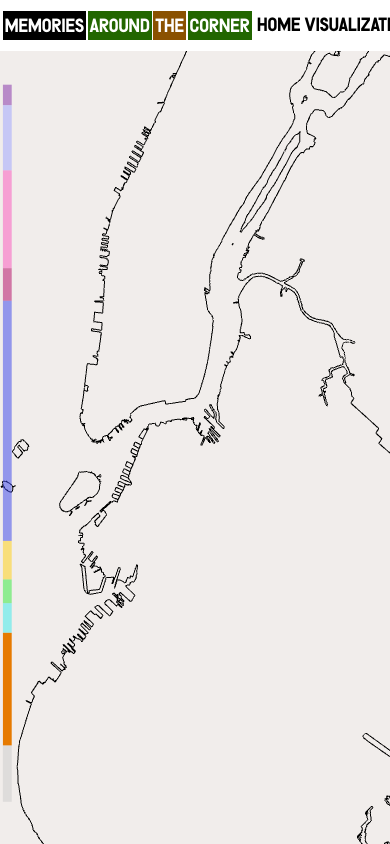
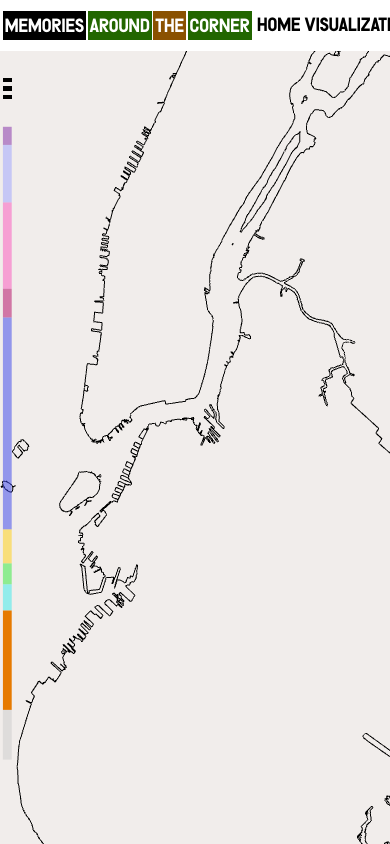
Before and after one commit to JessieJessJe/nyc-conaming, a React (Create React App) app: page /#/visualization in a window 390 px wide. Built offline with nearby package versions, Linux system fonts and the light colour scheme; no server answers; a web font is replaced by a local one.

Commit message:
burgerrrr

```diff
--- a/src/components/BarChart.js
+++ b/src/components/BarChart.js
@@ -1,7 +1,7 @@
 import React, { useState, useEffect, useRef } from 'react';
 
 import * as d3 from "d3"
-import { filterData, getGroupColor, updateGroup, subgroups, dataPrep, initNewFilter, getOpacity } from '../utils/helper';
+import { filterData, getGroupColor, updateGroup, subgroups, dataPrep, initNewFilter, getOpacity, updateNewFilter } from '../utils/helper';
 
 import mydata from "../data/mydata.json"
 import { easeSin } from 'd3';
@@ -11,10 +11,10 @@ import { easeSin } from 'd3';
 
 function BarChart({filter, setNewFilter, newFilter}){
     const ref=useRef();
-    const margin = {top: window.innerHeight*0.1, right: 0, bottom: 0, left: window.innerWidth*0.007}
+    const margin = {top: window.innerHeight*0.15, right: 0, bottom: 0, left: window.innerWidth*0.007}
 
     const width = window.innerWidth * 0.03 - margin.left - margin.right;
-    const height = window.innerHeight * 0.95 - margin.top - margin.bottom;
+    const height = window.innerHeight * 0.90 - margin.top - margin.bottom;
     const data_len = mydata.length;
 
 
@@ -31,17 +31,6 @@ function BarChart({filter, setNewFilter, newFilter}){
                 return new Promise(resolve => setTimeout(resolve, ms));
             }
 
-            function initializeFilter(){
-
-                return new Promise( resolve => {
-                    setNewFilter(initNewFilter(mydata,filter))
-
-                    if (newFilter !== null) {
-                        console.log('async', newFilter)
-                        resolve()
-                    }
-                })
-            }
             setNewFilter(initNewFilter(mydata,filter))
 
             await sleep(200);
@@ -60,6 +49,7 @@ function BarChart({filter, setNewFilter, newFilter}){
 
         }
         else if(!newFilter["displaySelectedGroup"]){ setNewFilter(initNewFilter(mydata,filter)) }
+        else setNewFilter(updateNewFilter(filter, newFilter))
 
 
 
--- /dev/null
+++ b/src/components/Burger/Burger.js
@@ -0,0 +1,16 @@
+//FROM https://css-tricks.com/hamburger-menu-with-a-side-of-react-hooks-and-styled-components/
+// Burger.js
+import React from 'react';
+import { StyledBurger } from './Burger.styled';
+
+const Burger = ({expanded, toggleSidebar}) => {
+  return (
+    <StyledBurger open={expanded} onClick={toggleSidebar}>
+      <div />
+      <div />
+      <div />
+    </StyledBurger>
+  )
+}
+
+export default Burger;
--- /dev/null
+++ b/src/components/Burger/Burger.styled.js
@@ -0,0 +1,65 @@
+import styled from 'styled-components';
+
+export const StyledBurger = styled.button`
+  position: absolute;
+  top: 9vh;
+  left: 0.7vw;
+  display: flex;
+  flex-direction: column;
+  justify-content: space-around;
+  width: 2.3vw;
+  height: 3vh;
+  background: transparent;
+  border: none;
+  cursor: pointer;
+  padding: 0;
+  z-index: 200;
+
+  &:focus {
+    outline: none;
+  }
+
+  div {
+    width: 2.3vw;
+    height: 0.55vh;
+    background-color: black;
+    transition: all 0.3s linear;
+    position: relative;
+    transform-origin: 1px;
+
+    :first-child {
+        transform: ${({ open }) => open ? 'rotate(45deg)' : 'rotate(0)'};
+      }
+
+      :nth-child(2) {
+        opacity: ${({ open }) => open ? '0' : '1'};
+        transform: ${({ open }) => open ? 'translateX(1.5vw)' : 'translateX(0)'};
+      }
+
+
+      :nth-child(3) {
+
+        transform: ${({ open }) => open ? 'rotate(-45deg)' : 'rotate(0)'};
+      }
+
+    }
+
+    div:hover {
+
+
+        :first-child{
+            background-color: #8a5100;
+        }
+
+
+          :nth-child(2):{
+            background-color: #226600;
+          }
+
+          :nth-child(3){
+            background-color: #8a5100;
+
+          }
+      }
+  }
+`;
--- a/src/components/Sidebar.js
+++ b/src/components/Sidebar.js
@@ -1,7 +1,7 @@
 import React, { useState, useEffect } from 'react';
 import BarChart from './BarChart';
 import Filter from "./Filter"
-
+import Burger from './Burger/Burger';
 import { motion, AnimatePresence } from 'framer-motion';
 
 import {useDetailContextState, useDetailContextUpdater} from "./../utils/detailContext"
@@ -36,16 +36,24 @@ function Sidebar({filter, updateFilter, toggleCamera, setNewFilter, newFilter}){
             layout
             className="sidebar" >
 
+            {/* <button className='sidebar-btn' onClick={toggleSidebar}>&#xe236;</button> */}
+            <Burger
+             expanded={expanded}
+             toggleSidebar={toggleSidebar}
+            />
+
             <div
                 className='barchart-wrapper'
                 // onClick={toggleSidebar}
                 >
-            {/* <button className='sidebar-btn' onClick={toggleSidebar}>{expanded ? ">>>" : "<<<"} </button>  */}
+
+
             <BarChart
                 filter={filter}
                 setNewFilter = {setNewFilter}
                 newFilter = {newFilter}
             />
+
             </div>
 
             <motion.div
--- a/src/components/detailpage.css
+++ b/src/components/detailpage.css
@@ -1,8 +1,8 @@
 #detail-wrapper{
     position: fixed;
     width: 42vw;
-    height: 85vh;
-    top:10vh;
+    height: 75vh;
+    top:15vh;
     left:3vw;
 
     background-color: white;
--- a/src/components/three.css
+++ b/src/components/three.css
@@ -43,19 +43,20 @@ canvas{
 
 .sidebar-btn{
 
-    position:relative;
-    top: 10%;
-    margin-left: 0.7rem;
-  }
+    position: fixed;
+    top: 9vh;
+    left: 0.7vw;
+
+}
 
 
 .filter-wrapper{
     opacity: 0;
     position: fixed;
 
-    height: 85vh;
+    height: 75vh;
     left: -50vw;
-    top: 10vh;
+    top: 15vh;
 
     z-index: -200;
 }
--- a/src/utils/helper.js
+++ b/src/utils/helper.js
@@ -165,6 +165,15 @@ export function initNewFilter(mydata, filter){
    return newFilter
 }
 
+export function updateNewFilter(filter, newFilter){
+
+    let updateFilter = filter;
+    updateFilter["group"] = newFilter["group"];
+
+
+    return updateFilter
+}
+
 export function getOpacity(groupList, key){
     return groupList.includes(key) ? "1" : "0.5"
 }
```
